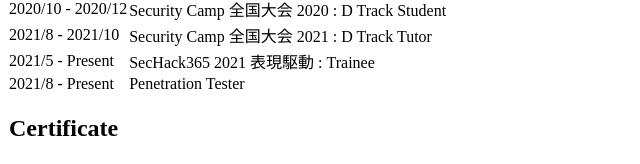
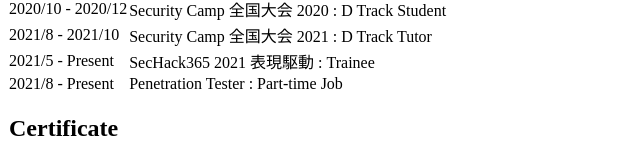
Before and after one commit to 1uf3/lufe.jp, a Next.js app: page /profile in a window 1280 px wide. Shown: the part 258-422 px from the top of the page, without its empty margins (0-640 px from the left). Built offline with nearby package versions, Linux system fonts and the light colour scheme.

Commit message:
Update profile.js

```diff
--- a/pages/profile.js
+++ b/pages/profile.js
@@ -39,7 +39,7 @@
             </tr>
             <tr className="border-b text-lg">
               <td className="px-2 py-2">2021/8 - Present</td>
-              <td className="px-2 py-2">Penetration Tester</td>
+              <td className="px-2 py-2">Penetration Tester : Part-time Job</td>
             </tr>
 
             <tr className="border-b">
```
